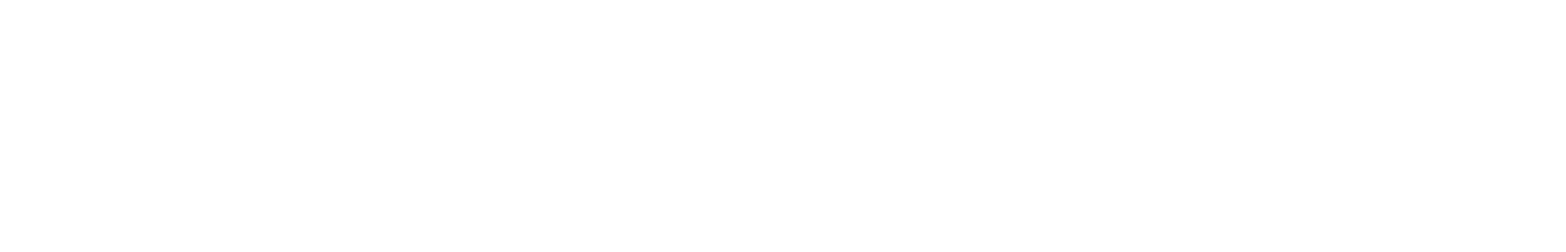
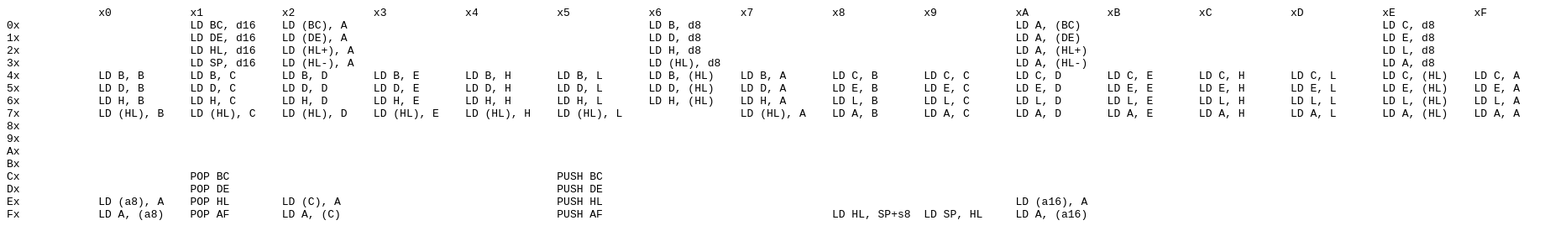
Before and after one commit to meganesu/generate-gb-opcodes, a website built with webpack: page index.html in a window 1280 px wide. Shown: the whole page at 84% size, 1865 px wide, since content can reach past the window. Built offline with nearby package versions, Linux system fonts and the light colour scheme.

Commit message:
Update printGrid to dump text grid onto HTML page instead of console

```diff
--- /dev/null
+++ b/index.css
@@ -0,0 +1,3 @@
+#op-code-table {
+  font-family: monospace;
+}
--- a/index.html
+++ b/index.html
@@ -3,8 +3,10 @@
   <head>
     <title>Game Boy CPU Op Codes</title>
     <meta charset="utf-8" />
+    <link rel="stylesheet" href="index.css" />
   </head>
   <body>
+    <div id="op-code-table"></div>
     <script src="build/main.js"></script>
   </body>
 </html>
--- a/src/helpers/grid-helpers.js
+++ b/src/helpers/grid-helpers.js
@@ -56,9 +56,13 @@ export const setCellForOpCode = (opCodeString, value, grid) => {
 }
 
 export const printGrid = grid => {
+  let stringToPrint = '';
   for (var row = 0; row < grid.length; row++) {
-    console.log(buildRowString(grid[row]));
+    stringToPrint = stringToPrint.concat(buildRowString(grid[row]).replace(/ /g, '&nbsp;'), '<br />');
   }
+
+  const divElement = document.getElementById('op-code-table');
+  divElement.innerHTML = stringToPrint;
 }
 
 const buildRowString = rowArray => {
```
